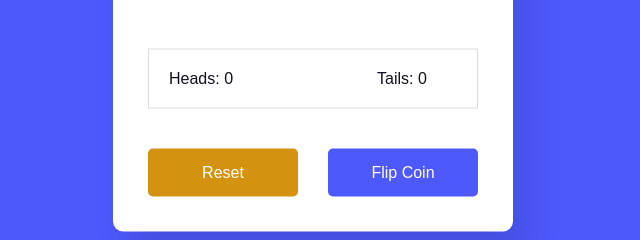
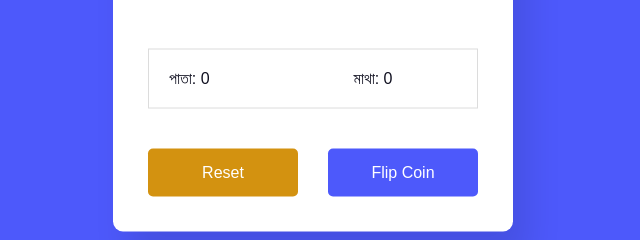
Before and after one commit to devsnasim/Coin-Tose-Game-by-Nasim-Ahmed, a plain HTML site: page index.html in a window 1280 px wide. Shown: the part 396-636 px from the top of the page, 327-967 px from the left. Drawn offline with Linux system fonts and the light colour scheme.

Commit message:
Update index.html

```diff
--- a/index.html
+++ b/index.html
@@ -26,8 +26,8 @@
 			</div>
 		</div>
 		<div class="stats">
-			<p id="heads-count">Heads: 0</p>
-			<p id="tails-count">Tails: 0</p>
+			<p id="heads-count">পাতা: 0</p>
+			<p id="tails-count">মাথা: 0</p>
 		</div>
 		<div class="buttons">
 			<button id="reset-button">
```
